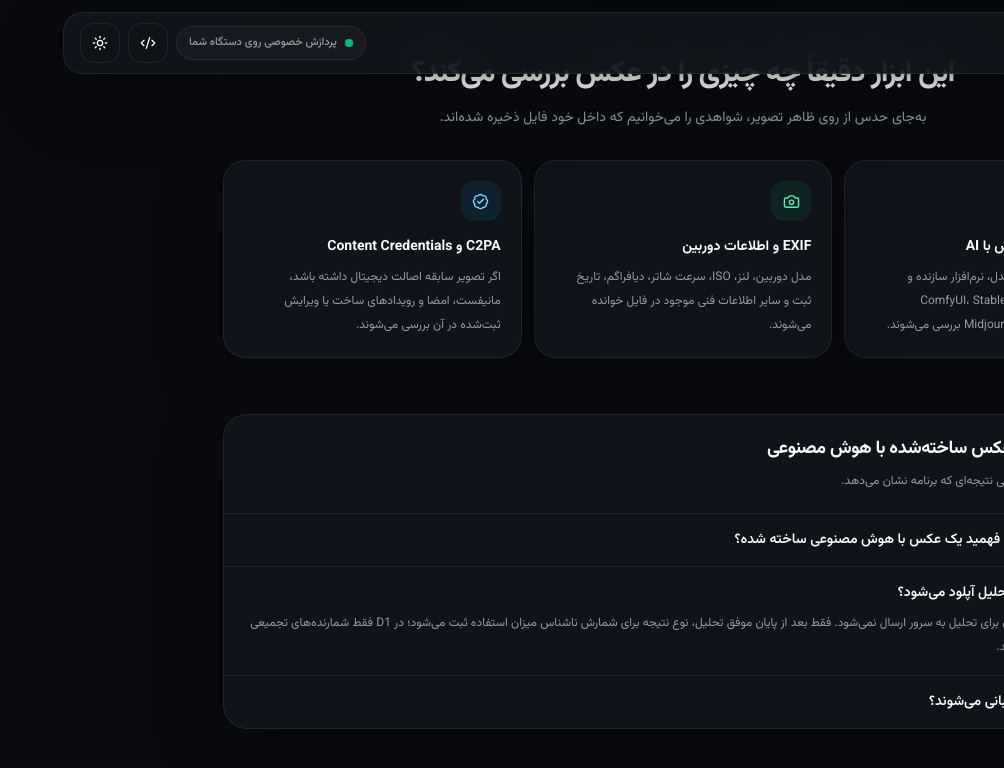
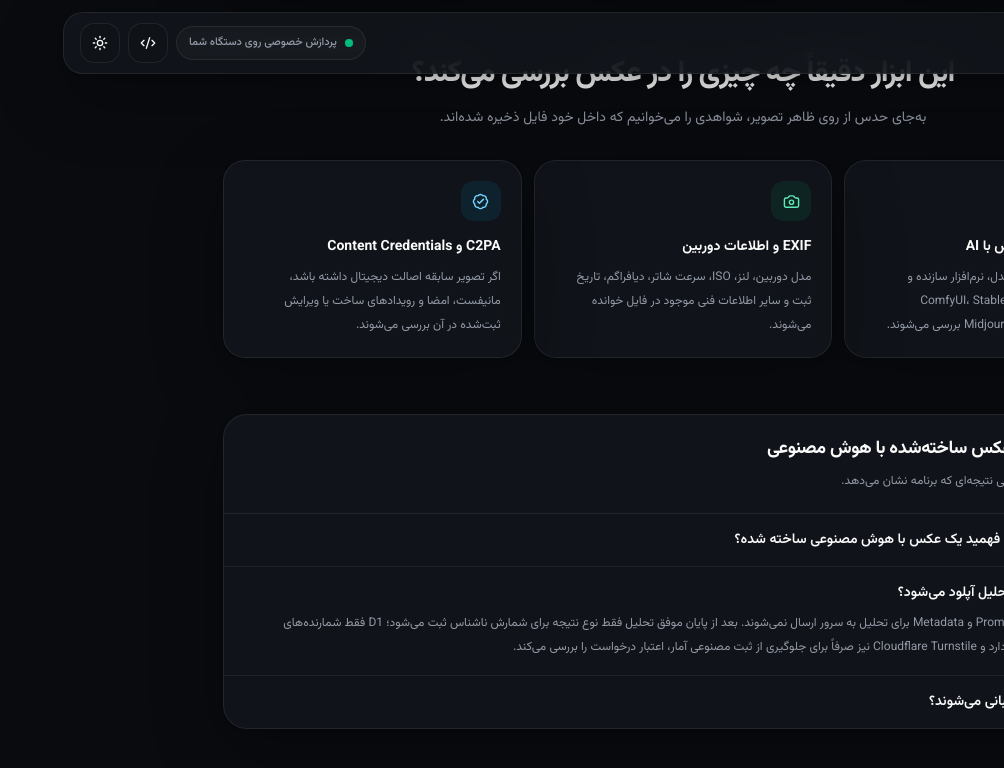
Before and after one commit to iMoein/ai-detector, a React (Vite) app: page / in a window 1280 px wide. Both pictures are taken after a click on the heading "آیا فایل تصویر برای تحلیل آپلود می‌شود؟". Shown: the part 914-1682 px from the top of the page, without its empty margins (276-1280 px from the left). Built offline with nearby package versions, Linux system fonts and the light colour scheme; no server answers.

Commit message:
docs: clarify anonymous usage verification

```diff
--- a/src/App.tsx
+++ b/src/App.tsx
@@ -162,7 +162,7 @@ function App() {
                   </details>
                   <details className="group px-5 py-4 sm:px-6">
                     <summary className="cursor-pointer list-none text-sm font-semibold">آیا فایل تصویر برای تحلیل آپلود می‌شود؟</summary>
-                    <p className="app-muted mt-2 text-xs leading-6">خیر. فایل تصویر و نام آن برای تحلیل به سرور ارسال نمی‌شود. فقط بعد از پایان موفق تحلیل، نوع نتیجه برای شمارش ناشناس میزان استفاده ثبت می‌شود؛ در D1 فقط شمارنده‌های تجمیعی روزانه نگه داشته می‌شوند.</p>
+                    <p className="app-muted mt-2 text-xs leading-6">خیر. تصویر، نام فایل، Prompt و Metadata برای تحلیل به سرور ارسال نمی‌شوند. بعد از پایان موفق تحلیل فقط نوع نتیجه برای شمارش ناشناس ثبت می‌شود؛ D1 فقط شمارنده‌های تجمیعی روزانه را نگه می‌دارد و Cloudflare Turnstile نیز صرفاً برای جلوگیری از ثبت مصنوعی آمار، اعتبار درخواست را بررسی می‌کند.</p>
                   </details>
                   <details className="group px-5 py-4 sm:px-6">
                     <summary className="cursor-pointer list-none text-sm font-semibold">چه فرمت‌هایی پشتیبانی می‌شوند؟</summary>
```
